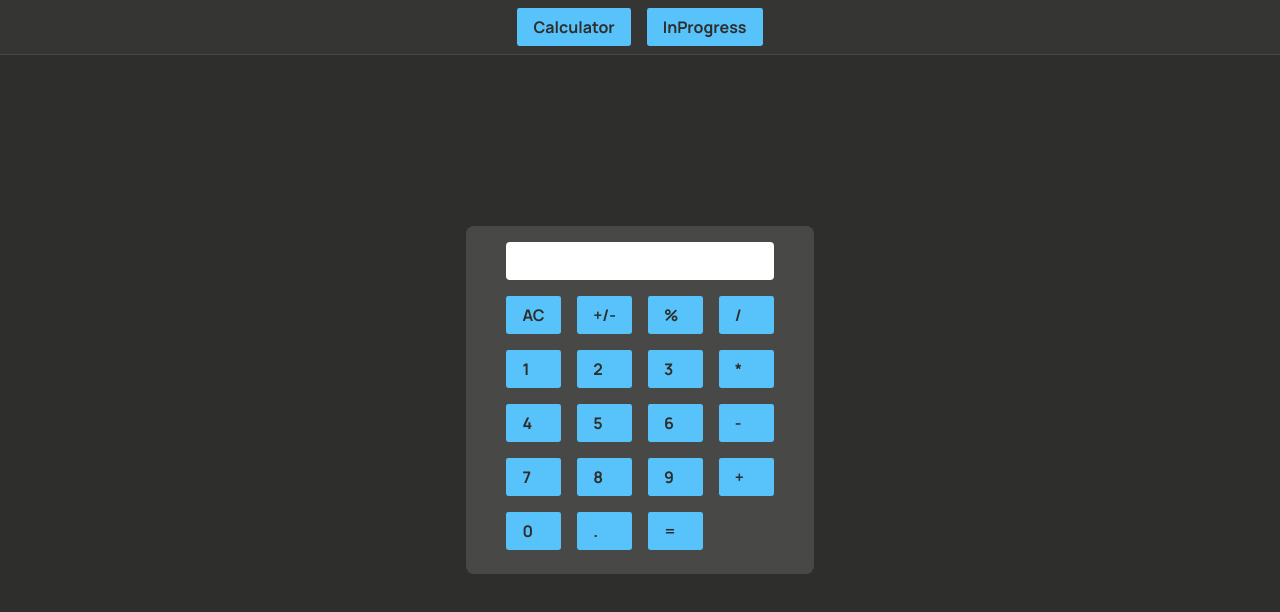
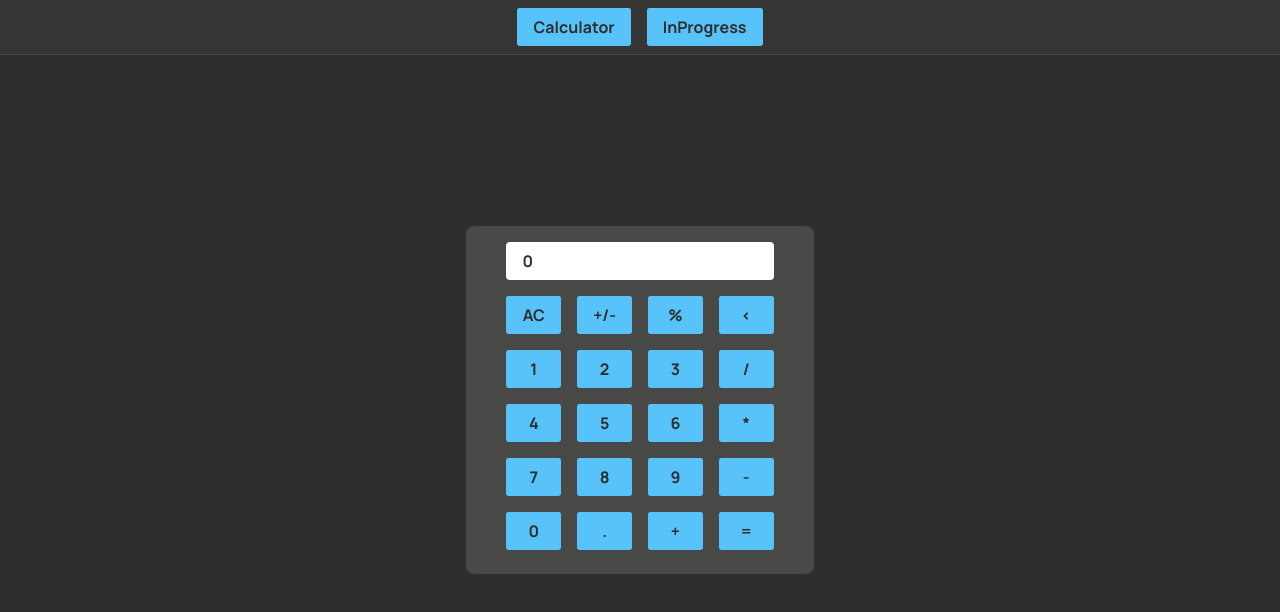
Before and after one commit to Perchusha/Portfolio, a React app: page /calculator in a window 1280 px wide. Shown: the top 612 px of the page. Built offline with nearby package versions, Linux system fonts and the light colour scheme.

Commit message:
feat: some calculator work

```diff
--- a/src/modules/Calculator/helper.ts
+++ b/src/modules/Calculator/helper.ts
@@ -1,3 +1,5 @@
+import { operationType } from './type';
+
 export const isNumeric = (value: string) => {
   return !isNaN(parseFloat(value));
 };
@@ -5,3 +7,19 @@ export const isNumeric = (value: string) => {
 export const isOperation = (value: string) => {
   return value === '+' || value === '-' || value === '*' || value === '/';
 };
+
+export const DoTheMath = (firstValue: string, secondValue: string, operation: operationType) => {
+  const firstNumber = Number(firstValue);
+  const secondNumber = Number(secondValue);
+
+  switch (operation) {
+    case '*':
+      return firstNumber * secondNumber;
+    case '/':
+      return firstNumber / secondNumber;
+    case '+':
+      return firstNumber + secondNumber;
+    case '-':
+      return firstNumber - secondNumber;
+  }
+};
--- a/src/modules/Calculator/index.tsx
+++ b/src/modules/Calculator/index.tsx
@@ -1,15 +1,14 @@
-import { useState, useRef, useEffect } from 'react';
+import { useState, useEffect } from 'react';
+import { StyledButton } from '../../components';
+import { isOperation, isNumeric, DoTheMath } from './helper';
+import { operationType } from './type';
 import { Wrapper, Container, NumPad, StyledInput } from './styled';
-import { StyledButton } from '../../components';
-import { isOperation, isNumeric } from './helper';
 
 export const Calculator = () => {
-  const ref = useRef(null);
-  const [state, setState] = useState({
-    value: null,
-    operation: null,
-    memory: null,
-  });
+  const [currentNumber, setCurrentNumber] = useState<string>('');
+  const [memoryNumber, setMemoryNumber] = useState<string>('');
+  const [operation, setOperation] = useState<operationType | null>(null);
+  const [equalCounter, setEqualCounter] = useState<number>(0);
 
   const checkKeyboardEvent = event => {
     const key = event.key;
@@ -34,63 +33,117 @@ export const Calculator = () => {
   });
 
   const digitHandler = value => {
-    if (typeof value === 'string') value = Number(value);
-    console.log(value);
-    setState(prev => {
-      prev.value = value;
-      return prev;
-    });
-    if (ref && ref.current) {
-      // @ts-ignore
-      ref.current.value = (ref.current.value || '') + value;
+    if (equalCounter > 0) setEqualCounter(0);
+    // TODO: add second operation calculation
+    if (operation && !memoryNumber) {
+      setMemoryNumber(currentNumber);
+      setCurrentNumber(value.toString());
+    } else {
+      setCurrentNumber(prev => {
+        return prev + value;
+      });
     }
   };
 
   const operationHandler = value => {
-    console.log(`OperationHandler: ${value}`);
+    if (notEmpty()) {
+      setOperation(value);
+    }
   };
+
   const equalHandler = () => {
-    console.log(`EqualHandler: ${JSON.stringify(state, null, 4)}`);
+    if ((memoryNumber || currentNumber) && operation) {
+      if (memoryNumber === '') {
+        setCurrentNumber(prev => {
+          setMemoryNumber(prev);
+          return DoTheMath(currentNumber, currentNumber, operation).toString();
+        });
+      } else {
+        setCurrentNumber(prev => {
+          if (equalCounter > 0) {
+            return DoTheMath(prev, memoryNumber, operation).toString();
+          } else {
+            setMemoryNumber(prev);
+            return DoTheMath(memoryNumber, prev, operation).toString();
+          }
+        });
+      }
+      setEqualCounter(prev => (prev += 1));
+    }
   };
 
   const functionalHandler = key => {
-    console.log(`FunctionalHandler: ${key}`);
+    switch (key) {
+      case 'remove': {
+        setCurrentNumber(prev => {
+          if (prev.length) prev = prev.slice(0, -1);
+          return prev;
+        });
+        break;
+      }
+      case 'clear': {
+        setCurrentNumber('');
+        setMemoryNumber('');
+        setOperation(null);
+        break;
+      }
+      case 'fractional': {
+        setCurrentNumber(prev => `${prev}.`);
+        break;
+      }
+      case 'percent': {
+        setCurrentNumber(prev => {
+          return ((Number(prev) / 100) * Number(memoryNumber || 1)).toString();
+        });
+        break;
+      }
+      case 'reverse': {
+        if (currentNumber === '0' || currentNumber === '') return;
+        setCurrentNumber(prev => {
+          return Number(prev) > 0 ? `-${prev}` : Math.abs(Number(prev)).toString();
+        });
+        break;
+      }
+    }
+  };
+
+  const notEmpty = () => {
+    return currentNumber !== '' || memoryNumber !== '' || operation;
   };
 
   return (
     <Wrapper>
       <Container>
-        <StyledInput
-          ref={ref}
-          type="number"
-          value={Number(state.value) || ''}
-          onChange={console.log}
-        />
+        <StyledInput type="string" value={Number(currentNumber)} onChange={console.log} />
         <NumPad>
-          <StyledButton onClick={() => operationHandler('clear')}>AC</StyledButton>
-          <StyledButton onClick={() => operationHandler('reverse')}>+/-</StyledButton>
-          <StyledButton onClick={() => operationHandler('%')}>%</StyledButton>
-          <StyledButton onClick={() => operationHandler('/')}>/</StyledButton>
+          <StyledButton onClick={() => functionalHandler('clear')}>
+            {notEmpty() ? 'C' : 'AC'}
+          </StyledButton>
+          <StyledButton onClick={() => functionalHandler('reverse')}>+/-</StyledButton>
+          <StyledButton onClick={() => functionalHandler('percent')}>%</StyledButton>
+          <StyledButton onClick={() => functionalHandler('remove')}>{'<'}</StyledButton>
 
           <StyledButton onClick={() => digitHandler(1)}>1</StyledButton>
           <StyledButton onClick={() => digitHandler(2)}>2</StyledButton>
           <StyledButton onClick={() => digitHandler(3)}>3</StyledButton>
-          <StyledButton onClick={() => operationHandler('*')}>*</StyledButton>
+          <StyledButton onClick={() => operationHandler('/')}>/</StyledButton>
 
           <StyledButton onClick={() => digitHandler(4)}>4</StyledButton>
           <StyledButton onClick={() => digitHandler(5)}>5</StyledButton>
           <StyledButton onClick={() => digitHandler(6)}>6</StyledButton>
-          <StyledButton onClick={() => operationHandler('-')}>-</StyledButton>
+          <StyledButton onClick={() => operationHandler('*')}>*</StyledButton>
 
           <StyledButton onClick={() => digitHandler(7)}>7</StyledButton>
           <StyledButton onClick={() => digitHandler(8)}>8</StyledButton>
           <StyledButton onClick={() => digitHandler(9)}>9</StyledButton>
-          <StyledButton onClick={() => operationHandler('+')}>+</StyledButton>
+          <StyledButton onClick={() => operationHandler('-')}>-</StyledButton>
 
           <StyledButton onClick={() => digitHandler(0)}>0</StyledButton>
           <StyledButton value="fractional" onClick={() => functionalHandler('fractional')}>
             .
           </StyledButton>
+          <StyledButton onClick={() => operationHandler('+')}>+</StyledButton>
+
           <StyledButton value="equals" onClick={equalHandler}>
             =
           </StyledButton>
--- a/src/modules/Calculator/styled.ts
+++ b/src/modules/Calculator/styled.ts
@@ -43,5 +43,6 @@ export const NumPad = styled.div`
 
   button {
     margin: 1vmin;
+    text-align: center;
   }
 `;
```
